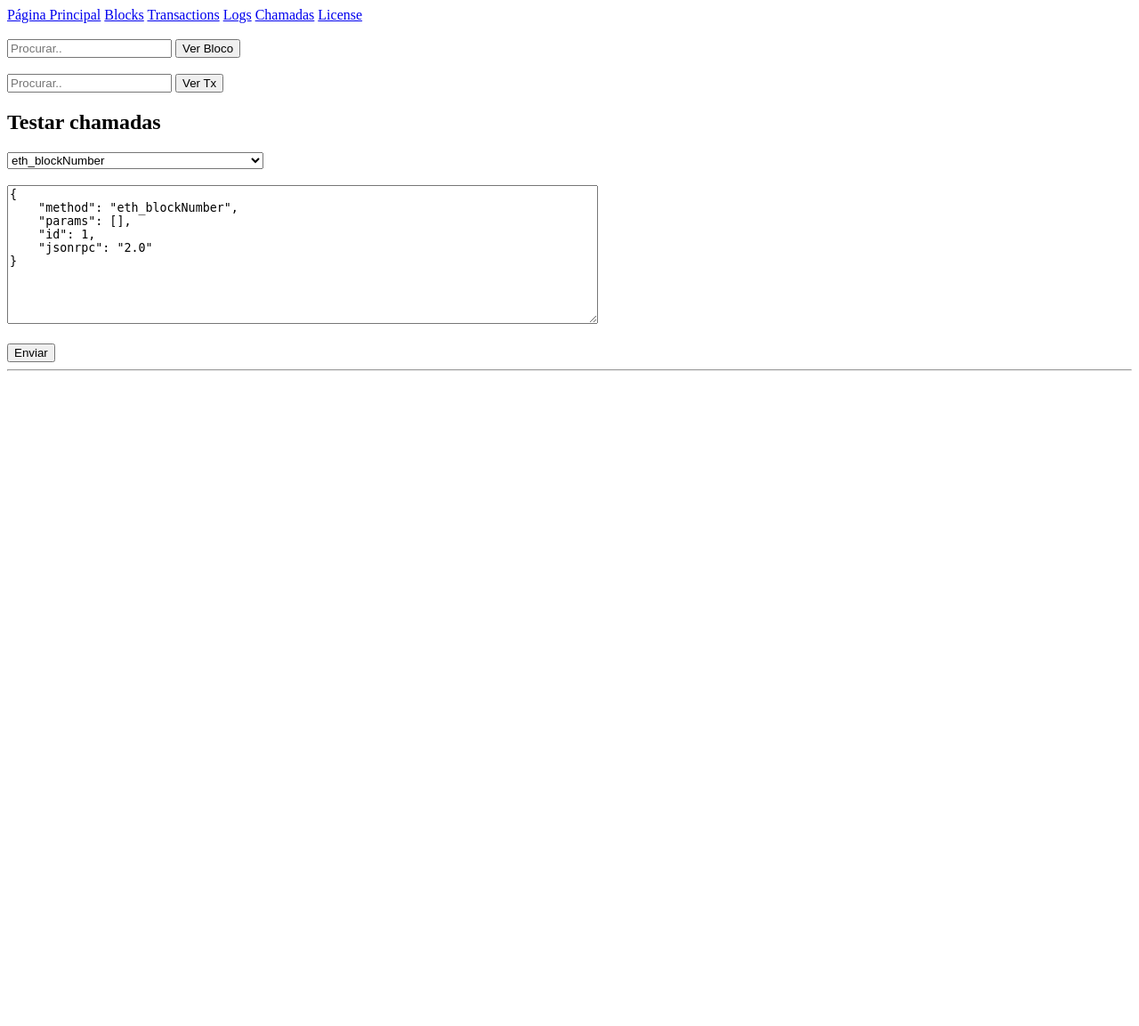
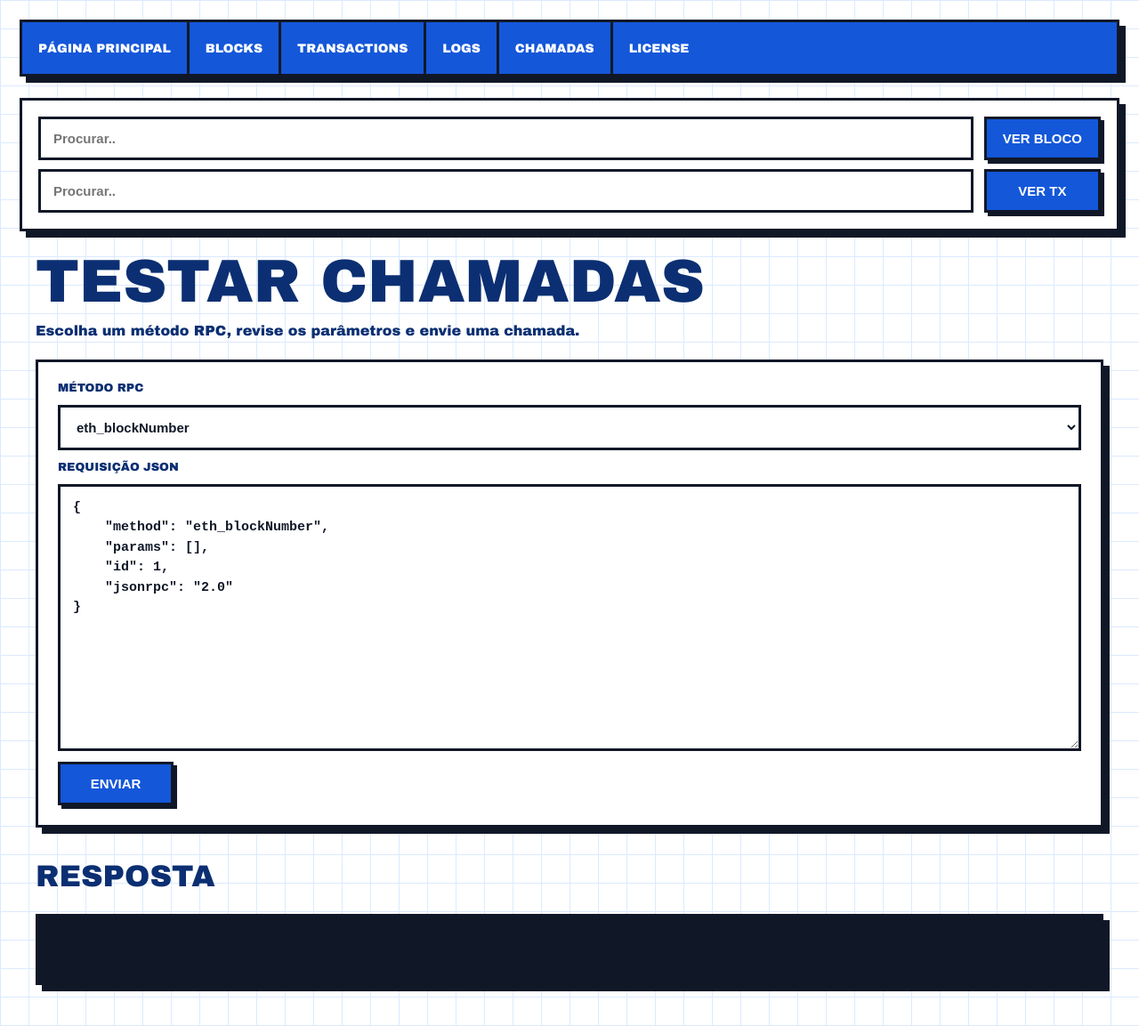
Before and after one commit to joaopedrolourencoaffonso/simple-block-explorer, a Node server app: page /chamadas in a window 1280 px wide. Shown: the whole page at 89% size. Before the commit the page ends 417 px from the top, so only its background shows below. Run offline with Node 20, Linux system fonts and the light colour scheme.

Commit message:
1.0.0 - Versão básica com UI amigável e funções principais.

```diff
--- a/package.json
+++ b/package.json
@@ -1,6 +1,6 @@
 {
   "name": "simple-block-explorer",
-  "version": "1.0.0-rc.21",
+  "version": "1.0.0",
   "main": "index.js",
   "scripts": {
     "start": "node index.js",
--- a/public/css/style.css
+++ b/public/css/style.css
@@ -406,6 +406,62 @@ body.transactions-page #txRecentes > div.newest-transaction::before {
     text-transform: uppercase;
 }
 
+body.calls-page main {
+    max-width: 1200px;
+    margin: 0 auto;
+}
+
+.calls-intro {
+    margin: -4px 0 24px;
+    color: var(--blue-dark);
+    font-weight: 700;
+}
+
+.rpc-playground {
+    display: grid;
+    gap: 12px;
+    padding: 22px;
+    border: var(--border);
+    background: var(--white);
+    box-shadow: var(--shadow);
+}
+
+.rpc-playground label {
+    color: var(--blue-dark);
+    font-size: 13px;
+    font-weight: 900;
+    text-transform: uppercase;
+}
+
+.rpc-playground select {
+    max-width: 100%;
+}
+
+.rpc-playground textarea {
+    min-height: 300px;
+    font-family: "Courier New", monospace;
+    line-height: 1.5;
+}
+
+.rpc-playground button {
+    justify-self: start;
+}
+
+.rpc-response {
+    margin-top: 36px;
+}
+
+.rpc-response h2 {
+    margin-bottom: 18px;
+}
+
+.rpc-response #substituirTextoAqui {
+    min-height: 80px;
+    font-size: 14px;
+    line-height: 1.55;
+    overflow-x: auto;
+}
+
 @media (max-width: 900px) {
     body {
         padding: 14px;
--- a/src/app.js
+++ b/src/app.js
@@ -44,6 +44,10 @@ app.get('/txs', (req, res) => {
   res.render('transactions');
 })
 
+app.get('/LICENSE', (req, res) => {
+  res.render('LICENSE');
+})
+
 // Rota para um bloco específico (ex: /block/1234)
 app.get('/block/:blockNumber', (req, res) => {
     const blockNumber = req.params.blockNumber;
--- a/views/chamadas.ejs
+++ b/views/chamadas.ejs
@@ -3,13 +3,18 @@
     <head>
         <meta charset="UTF-8">
         <title>Teste de chamadas</title>
+        <link rel="stylesheet" href="/css/style.css">
     </head>
-    <body>
+    <body class="calls-page">
         <%- include("partials/header") %>
         <%- include("partials/searchBars") %>
 
-        <h2>Testar chamadas</h2>
+        <main>
+        <h1>Testar chamadas</h1>
+        <p class="calls-intro">Escolha um método RPC, revise os parâmetros e envie uma chamada.</p>
 
+        <section class="rpc-playground" aria-label="Ferramenta de chamada RPC">
+        <label for="metodoSelecionado">Método RPC</label>
         <select name="metodos" id="metodoSelecionado">
             <option value="eth_blockNumber">eth_blockNumber</option>
             <option value="eth_chainId">eth_chainId</option>
@@ -42,8 +47,7 @@
             <option value="eth_getLogs">eth_getLogs</option>
         </select>
 
-        <br><br>
-
+        <label for="textInput">Requisição JSON</label>
         <textarea id="textInput" rows="10" cols="80">
 {
     "method": "eth_blockNumber",
@@ -51,10 +55,14 @@
     "id": 1,
     "jsonrpc": "2.0"
 }</textarea>
-        <br><br>
         <button onclick="enviar()">Enviar</button>
-        <hr>
-        <p id="substituirTextoAqui"></p>
+        </section>
+
+        <section class="rpc-response" aria-label="Resposta RPC">
+            <h2>Resposta</h2>
+            <pre id="substituirTextoAqui"></pre>
+        </section>
+        </main>
 
         <script>
             const RPC_NODE = "/api";
@@ -73,11 +81,8 @@
                 });
                 const data = await response.json();
                 console.log("Received response:", data);
-                let resposta = JSON.stringify(data, null, 2);
-                responsta = resposta.replace("{","{<br>&nbsp;").replace("}","<br>}").replaceAll(",", ",<br>&nbsp;");
-
-                element = document.getElementById("substituirTextoAqui");
-                element.innerHTML = responsta;
+                const resposta = document.getElementById("substituirTextoAqui");
+                resposta.textContent = JSON.stringify(data, null, 2);
             }
 
             metodoEscolhido.addEventListener('change', (event) => {
```
Also changed, not shown: views/LICENSE.ejs (added, +35 -0 lines), CHANGELOG.md (added).
